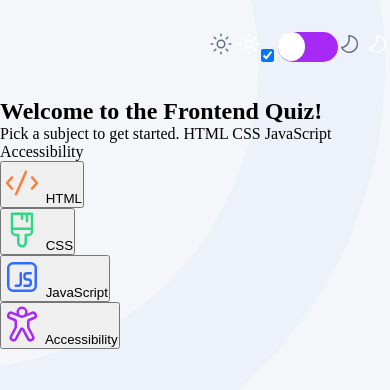
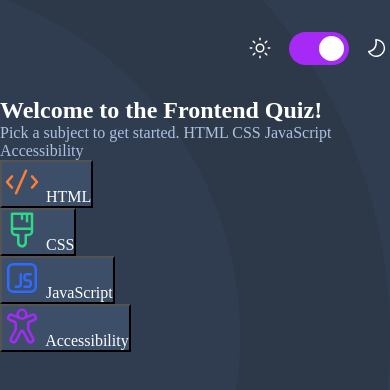
Before and after one commit to Jayfx24/FM-quiz-app, a website built with webpack: page src/template.html in a window 390 px wide. Both pictures are taken after a click on the label 308 px from the left and 47 px from the top of the page. Built offline with nearby package versions, Linux system fonts and the light colour scheme.

Commit message:
feat(style): add toggle func and dark mode theme

```diff
--- a/src/modules/app.js
+++ b/src/modules/app.js
@@ -199,5 +199,15 @@ export class QuizApp {
     this._optionsEvent();
     this._submitEvent();
     this._restartGameEvent();
+    this._modeListener()
+  }
+
+  _modeListener(){
+    elements.header.addEventListener('click',(e)=>{
+      const target = e.target.closest("#mode-toggle");
+
+      if (!target) return
+      document.body.classList.toggle('dark')
+    })
   }
 }
--- a/src/modules/domController.js
+++ b/src/modules/domController.js
@@ -8,6 +8,9 @@ export const elements = {
     text: document.querySelector(".title__type"),
     icon: document.querySelector(".title__icon"),
   },
+  header: document.querySelector("header"),
+  toggleSwitch: document.querySelector(".toggle-mode"),
+  modeToggle: document.getElementById("mode-toggle"),
 };
 
 export const components = {
@@ -50,21 +53,20 @@ export function renderOptions(arr) {
     btn.dataset.selected = false;
     const option = arr[i];
     // btn.innerHTML = `<span class="option__letter">${choice[i]}</span> <span class="option__text">${option}</span> <span class ="status"> </span> `;
-    const optionLetter = document.createElement('span')
-    const optionText = document.createElement('span')
-    const status = document.createElement('span')
+    const optionLetter = document.createElement("span");
+    const optionText = document.createElement("span");
+    const status = document.createElement("span");
 
-
-    optionLetter.classList.add('option__letter')
-    optionText.classList.add('option__text')
-    status.classList.add('status')
+    optionLetter.classList.add("option__letter");
+    optionText.classList.add("option__text");
+    status.classList.add("status");
 
     optionLetter.textContent = choice[i];
-    optionText.textContent = option
+    optionText.textContent = option;
 
-    btn.appendChild(optionLetter)
-    btn.appendChild(optionText)
-    btn.appendChild(status)
+    btn.appendChild(optionLetter);
+    btn.appendChild(optionText);
+    btn.appendChild(status);
     optionsContainer.appendChild(btn);
   }
   const submitBtn = document.createElement("button");
--- a/src/style.css
+++ b/src/style.css
@@ -5,7 +5,7 @@
 
     /*  */
     --grey-50: hsl(220, 38%, 97%);
-    --grey-500: hsl(219, 13%, 100%);
+    --grey-500: hsl(219, 13%, 44%);
 
     /* blue */
 
@@ -14,6 +14,7 @@
     --blue-900: hsl(216, 25%, 25%);
 
     --blue-50: hsl(225, 100%, 96%);
+    --blue-100: hsl(220, 50%, 95%);
     --blue-300: hsl(216, 47%, 78%);
     --blue-500: hsl(223, 100%, 59%);
 
@@ -59,7 +60,9 @@
 
     --bg-img: url('./assets/images/pattern-background-desktop-light.svg');
     --overlay-clr: var(--grey-50);
-    --blue-100: hsl(220, 50%, 95%);
+    --clr: var(--blue-900);
+    --btn-clr: var(--white);
+    --subtitle-clr: var(--grey-500);
 }
 
 
@@ -80,10 +83,16 @@ body {
 body {
     background: var(--overlay-clr);
     position: relative;
+    color: var(--clr);
 }
 
 body.dark {
+    --bg-img: url('./assets/images/pattern-background-desktop-dark.svg');
+
     --overlay-clr: var(--blue-900);
+    --clr: var(--white);
+    --btn-clr: var(--blue-850);
+    --subtitle-clr: var(--blue-300)
 }
 
 
@@ -99,63 +108,110 @@ body::before {
 }
 
 
-header{
+header {
     width: 100%;
     display: flex;
     justify-content: space-between;
 }
 
-.container{
+
+button {
+    font: inherit;
+    color: inherit;
+}
+
+.container {
     max-width: 1200px;
     margin-inline: auto;
-    padding-block:  2rem;
+    padding-block: 2rem;
 }
 
 
-.toggle-mode{
+.toggle-mode {
     display: flex;
+    align-items: center;
+    gap: 1rem;
 }
 
-.toggle{
-    display: inline-block;
+#mode-toggle {
+    display: none;
+}
+
+.toggle {
+    display: grid;
     width: 60px;
-    height: 30px;
+    height: 33px;
     background-color: var(--purple-600);
     border-radius: 30px;
     cursor: pointer;
     position: relative;
-    /* padding-block: 0.2rem; */
+    padding-block: 0.2rem;
+    align-items: center;
 }
 
 
 
-.toggle::before{
+.toggle::before {
     content: '';
     position: absolute;
-    width: 45%;
-    height: 95%;
+    left: 5px;
+    width: 25px;
+    height: 25px;
     border-radius: 50%;
     background-color: white;
+    transition: transform 300ms ease-in-out;
+
 }
 
+
+input:checked+.toggle::before {
+    transform: translateX(100%);
+}
 
 .hide {
     display: none;
 }
 
+.toggle-icon {
+    width: 25px;
+    height: 25px;
+}
 
+.toggle-icon--left {
+    background-image: url('./assets/images/icon-sun-dark.svg');
+}
 
+.toggle-icon--right {
+    background-image: url('./assets/images/icon-moon-dark.svg');
+}
 
+.dark .toggle-icon--left {
+    background-image: url('./assets/images/icon-sun-light.svg');
 
+}
+
+.dark .toggle-icon--right {
+    background-image: url('./assets/images/icon-moon-light.svg');
+
+}
+
+.hero__subtitle,
+.question__count {
+    color: var(--subtitle-clr);
+}
+
+.quiz-categories__button,.option {
+    background-color: var(--btn-clr);
+}
 
 
 @media (max-width : 1023px) {
 
-    .root.light {
+    body {
         --bg-img: url('./assets/images/pattern-background-tablet-light.svg')
     }
 
-    .root.dark {
+    body.dark {
         --bg-img: url('./assets/images/pattern-background-tablet-dark.svg')
     }
 
@@ -163,11 +219,11 @@ header{
 
 @media (max-width : 767px) {
 
-    .root.light {
+    body {
         --bg-img: url('./assets/images/pattern-background-mobile-light.svg')
     }
 
-    .root.dark {
+    body.dark {
         --bg-img: url('./assets/images/pattern-background-mobile-dark.svg')
     }
 
--- a/src/template.html
+++ b/src/template.html
@@ -22,7 +22,7 @@
       </div>
 
       <div class="toggle-mode">
-        <div class="sun">
+        <!-- <div class="sun">
           <img
             src="./assets/images/icon-sun-dark.svg"
             alt="light mode (dark)"
@@ -31,12 +31,14 @@
             src="./assets/images/icon-sun-light.svg"
             alt="light mode (light)"
           />
-        </div>
+        </div> -->
+        <div class="toggle-icon toggle-icon--left"></div>
         <div class="toggle-slide" >
           <input type="checkbox" id="mode-toggle" />
           <label for="mode-toggle" class="toggle"></label>
         </div>
-        <div class="moon">
+        <div class="toggle-icon toggle-icon--right"></div>
+        <!-- <div class="moon">
           <img
             src="./assets/images/icon-moon-dark.svg"
             alt="dark mode (dark)"
@@ -45,7 +47,7 @@
             src="./assets/images/icon-moon-light.svg"
             alt="dark mode (light)"
           />
-        </div>
+        </div> -->
       </div>
     </header>
 
```
